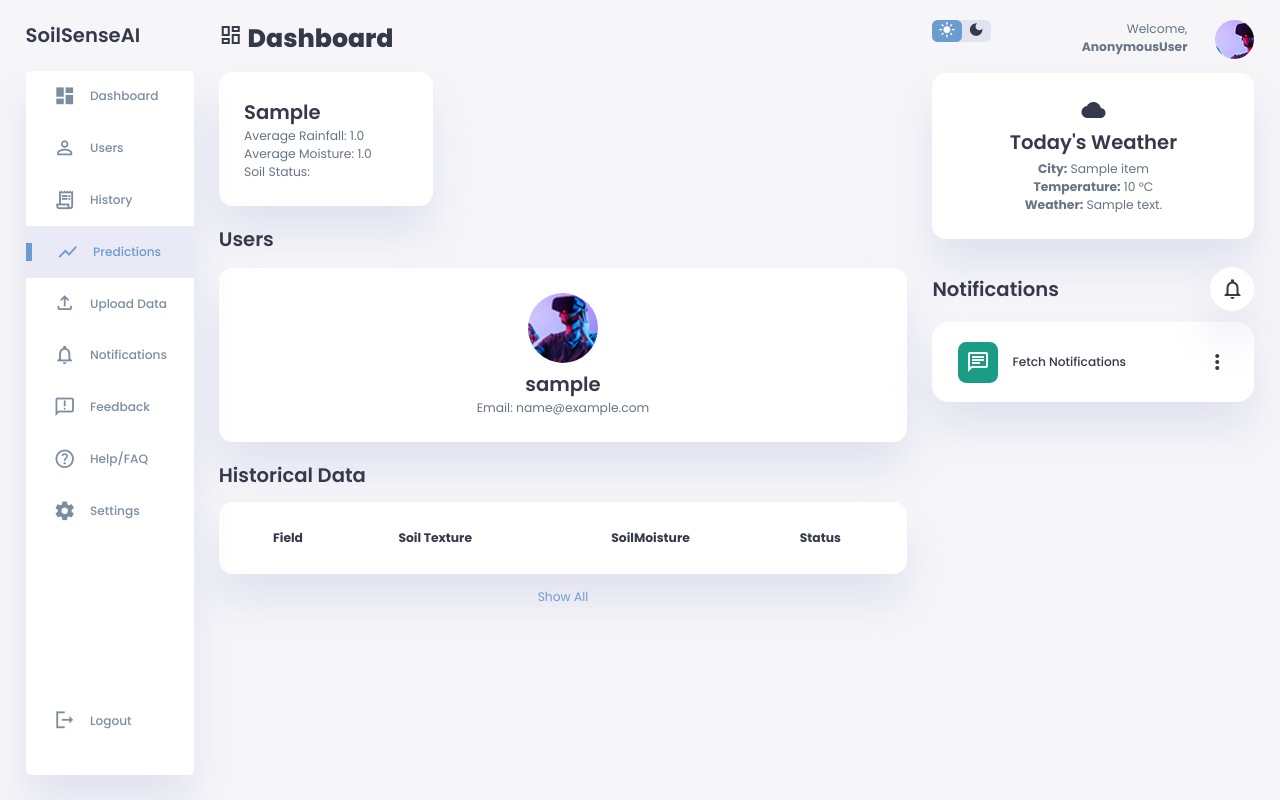
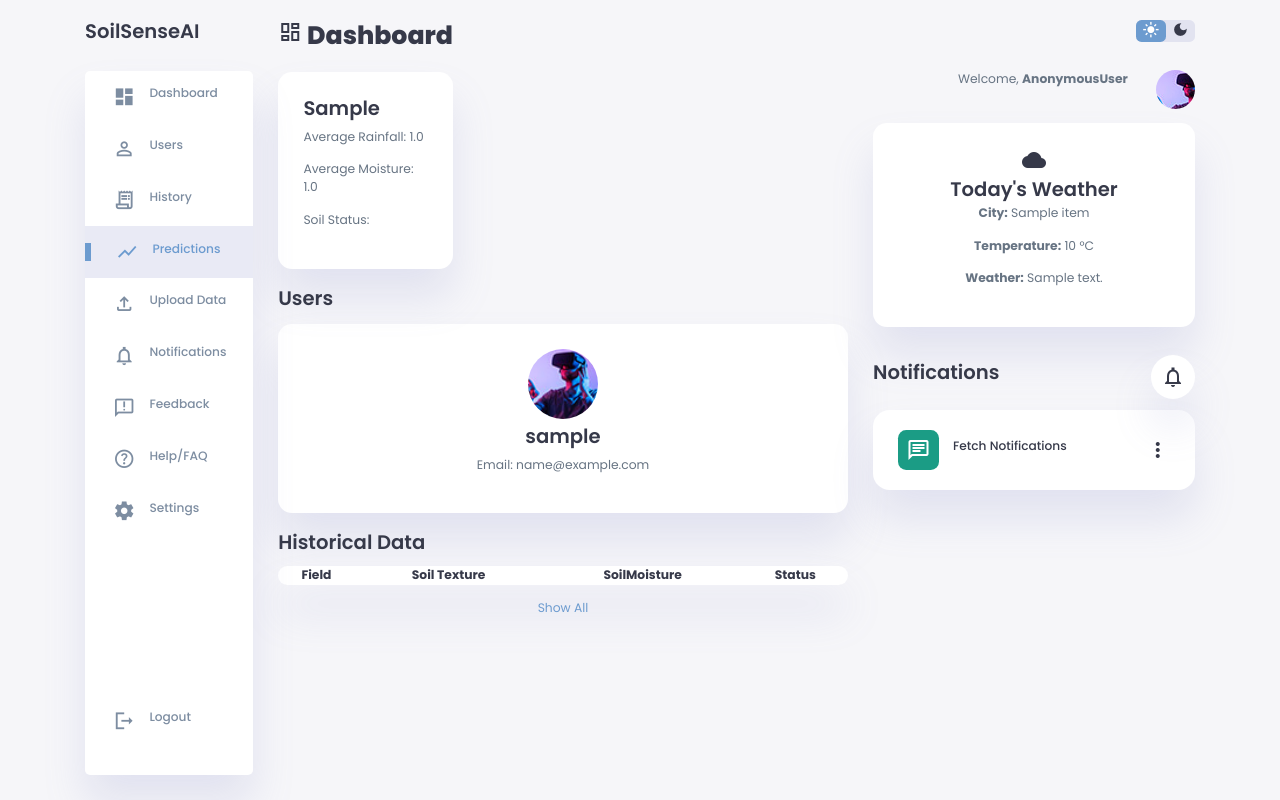
Before and after one commit to AllanOcung/SoilMoistureMonitorApp, a Django app: page /home/ in a window 1280 px wide. Run offline with Django 5.2, Linux system fonts and the light colour scheme; tables that the repository leaves empty hold one stand-in row (values such as "Sample post"); a database or web service that is not in the repository returns one stand-in record (values such as "Sample title"); data that the repository does not hold is empty; some libraries are stand-ins or nearby versions.

Commit message:
add fixes

```diff
--- a/Soil_Moisture_Project/Soil_Moisture_App/templates/soil_moisture/admin/home.html
+++ b/Soil_Moisture_Project/Soil_Moisture_App/templates/soil_moisture/admin/home.html
@@ -22,6 +22,8 @@
       rel="stylesheet"
       href="https://fonts.googleapis.com/css2?family=Material+Symbols+Outlined:opsz,wght,FILL,GRAD@24,400,0,0"
     />
+
+    {% include "soil_moisture/links.html" %}
 
     <title>SoilSense AI | Admin Dashboard</title>
   </head>
--- a/Soil_Moisture_Project/Soil_Moisture_App/templates/soil_moisture/links.html
+++ b/Soil_Moisture_Project/Soil_Moisture_App/templates/soil_moisture/links.html
@@ -7,3 +7,21 @@
 <script src="https://cdn.jsdelivr.net/npm/chart.js"></script>
 <script src="https://cdn.jsdelivr.net/npm/sweetalert2@11"></script>
 <script src="https://cdn.jsdelivr.net/npm/axios/dist/axios.min.js"></script>
+<link
+  href="https://fonts.googleapis.com/icon?family=Material+Icons+Sharp"
+  rel="stylesheet"
+/>
+<link rel="stylesheet" href="{% static 'soil_moisture/css/home.css' %}" />
+<!-- Material Icons -->
+<link
+  href="https://fonts.googleapis.com/icon?family=Material+Icons+Round"
+  rel="stylesheet"
+/>
+<link
+  href="https://fonts.googleapis.com/icon?family=Material+Icons"
+  rel="stylesheet"
+/>
+<link
+  rel="stylesheet"
+  href="https://fonts.googleapis.com/css2?family=Material+Symbols+Outlined:opsz,wght,FILL,GRAD@24,400,0,0"
+/>
--- a/Soil_Moisture_Project/feedback/templates/feedback/admin-page.html
+++ b/Soil_Moisture_Project/feedback/templates/feedback/admin-page.html
@@ -17,7 +17,6 @@
   <body>
     <div class="dashboard-container">
       <!-- Include the header -->
-      {% include "soil_moisture/admin/header.html" %}
       <div class="main-content">
         <!-- Include the sidebar -->
         {% include "soil_moisture/admin/sidebar.html" %}
--- a/requirements.txt
+++ b/requirements.txt
@@ -1,3 +1,4 @@
 Django==5.0.7
 mysqlclient
 djangorestframework
+requests
```
